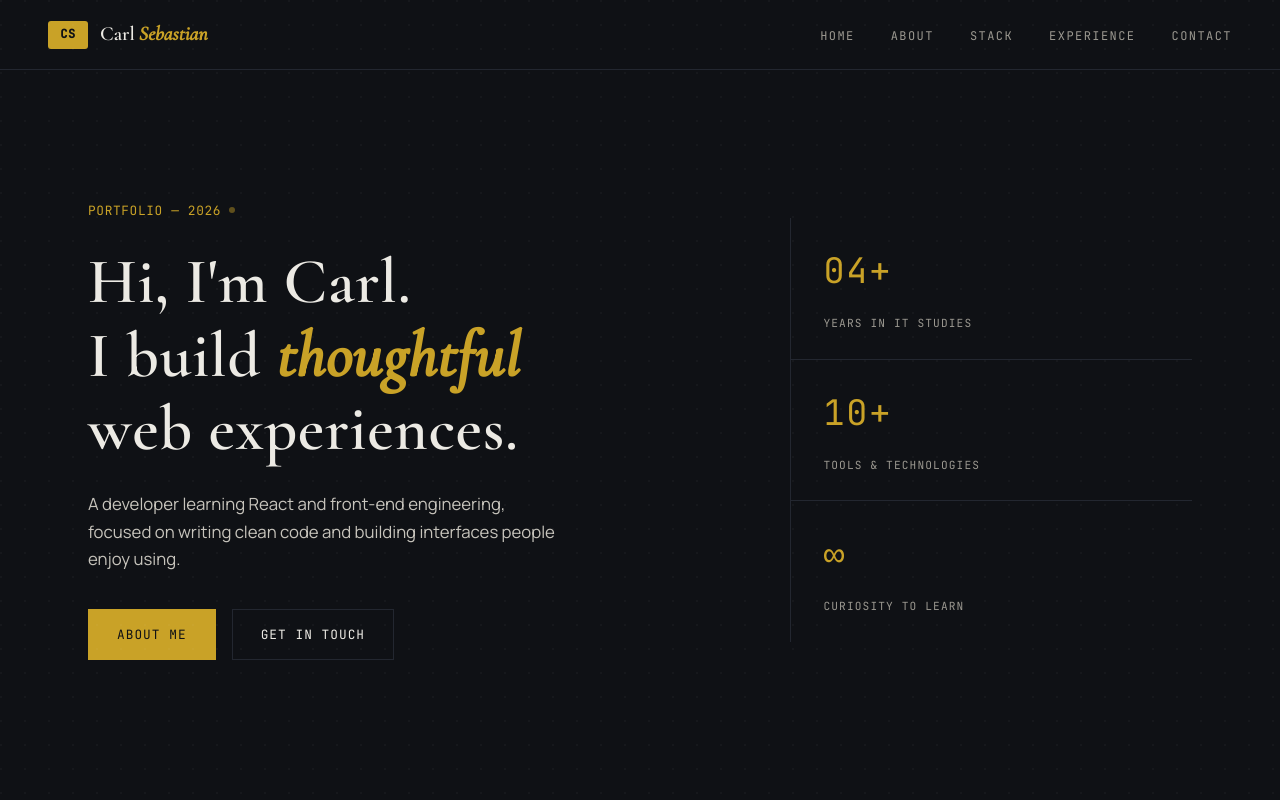
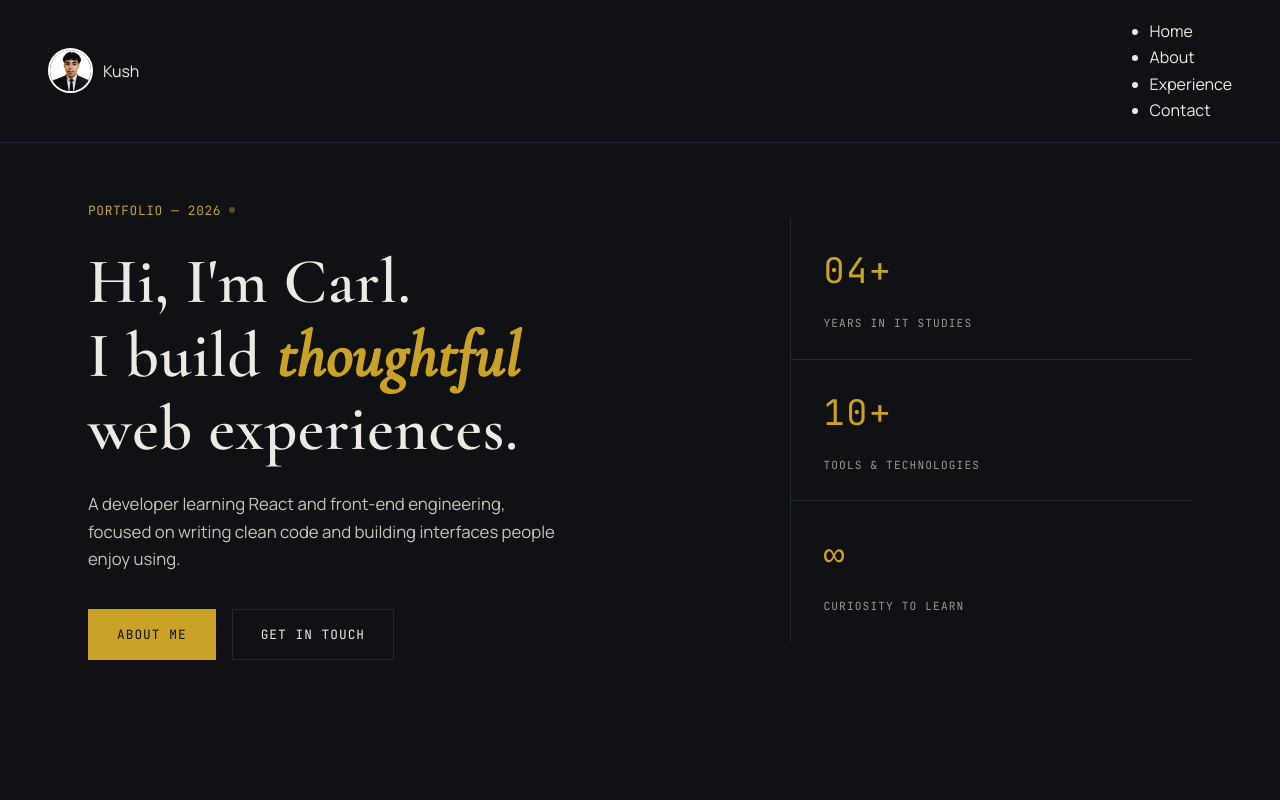
Before and after one commit to carlsebastianlazaro446-create/kush, a React (Create React App) app: page / in a window 1280 px wide. Shown: the top 800 px of the page. Built offline with nearby package versions, Linux system fonts and the light colour scheme.

Commit message:
Carl changed

```diff
--- a/src/App.jsx
+++ b/src/App.jsx
@@ -1,22 +1,20 @@
-import React from 'react';
-import Navbar from './components/Navbar';
 import Home from './pages/Home';
 import About from './pages/About';
 import TechStack from './pages/TechStack';
 import Experience from './pages/Experience';
 import Contact from './pages/Contact';
-import './App.css';
+import Navbar from './components/Navbar';
 
 function App() {
   return (
-    <div>
+    <>
       <Navbar />
-      <section id="home"><Home /></section>
-      <section id="about"><About /></section>
-      <section id="techstack"><TechStack /></section>
-      <section id="experience"><Experience /></section>
-      <section id="contact"><Contact /></section>
-    </div>
+      <Home />
+      <About />
+      <TechStack />
+      <Experience />
+      <Contact />
+    </>
   );
 }
 
--- a/src/components/Navbar.css
+++ b/src/components/Navbar.css
@@ -118,3 +118,17 @@
     border-top: 1px solid #232730;
   }
 }
+
+.navbar-logo {
+  display: flex;
+  align-items: center;
+  gap: 10px;
+}
+
+.navbar-avatar {
+  width: 45px;
+  height: 45px;
+  border-radius: 50%;       /* makes it a circle */
+  object-fit: cover;        /* crops nicely */
+  border: 2px solid #fff;   /* optional white border */
+}
--- a/src/components/Navbar.jsx
+++ b/src/components/Navbar.jsx
@@ -1,27 +1,22 @@
-import React, { useState } from 'react';
-import '../App.css';
 import './Navbar.css';
+import ProfilePic from '../assets/Picture1.jpg';  // ← import it here
 
 function Navbar() {
-  const [active, setActive] = useState(false);
-
   return (
     <nav className="navbar">
-      <a href="#home" className="navbar-logo">
-        <span className="logo-box">CS</span>
-        <span className="logo-text">Carl<span className="logo-italic">Sebastian</span></span>
-      </a>
-
-      <span className="menu-icon" onClick={() => setActive(!active)}>
-        {active ? 'Close' : 'Menu'}
-      </span>
-
-      <ul className={`nav-links ${active ? 'active' : ''}`}>
-        <li><a href="#home" onClick={() => setActive(false)}>Home</a></li>
-        <li><a href="#about" onClick={() => setActive(false)}>About</a></li>
-        <li><a href="#stack" onClick={() => setActive(false)}>Stack</a></li>
-        <li><a href="#experience" onClick={() => setActive(false)}>Experience</a></li>
-        <li><a href="#contact" onClick={() => setActive(false)}>Contact</a></li>
+      <div className="navbar-logo">
+        <img
+          src={ProfilePic}   // ← use the imported variable here
+          alt="Profile"
+          className="navbar-avatar"
+        />
+        <span>Kush</span>
+      </div>
+      <ul className="navbar-links">
+        <li><a href="/">Home</a></li>
+        <li><a href="/about">About</a></li>
+        <li><a href="/experience">Experience</a></li>
+        <li><a href="/contact">Contact</a></li>
       </ul>
     </nav>
   );
--- a/src/pages/Contact.jsx
+++ b/src/pages/Contact.jsx
@@ -17,7 +17,7 @@ function Contact() {
         <span className="ct-sep" />
         <span className="ct-lbl">Contact</span>
       </div>
-      <h1>Let's talk.</h1>
+      <h1>Contact.</h1>
       <p className="ct-intro">Feel free to reach out through any of the platforms below.</p>
 
       <div className="ct-list">
@@ -43,7 +43,7 @@ function Contact() {
           <div className="ct-icon">⌥</div>
           <div className="ct-text">
             <span className="ct-label">GitHub</span>
-            <span className="ct-value">github.com/carlsebastian</span>
+            <span className="ct-value">https://github.com/carlsebastianlazaro446-create/kush.git</span>
           </div>
           <span className="ct-arrow">↗</span>
         </a>
```
Also changed, not shown: src/assets/Picture1.jpg (added).
